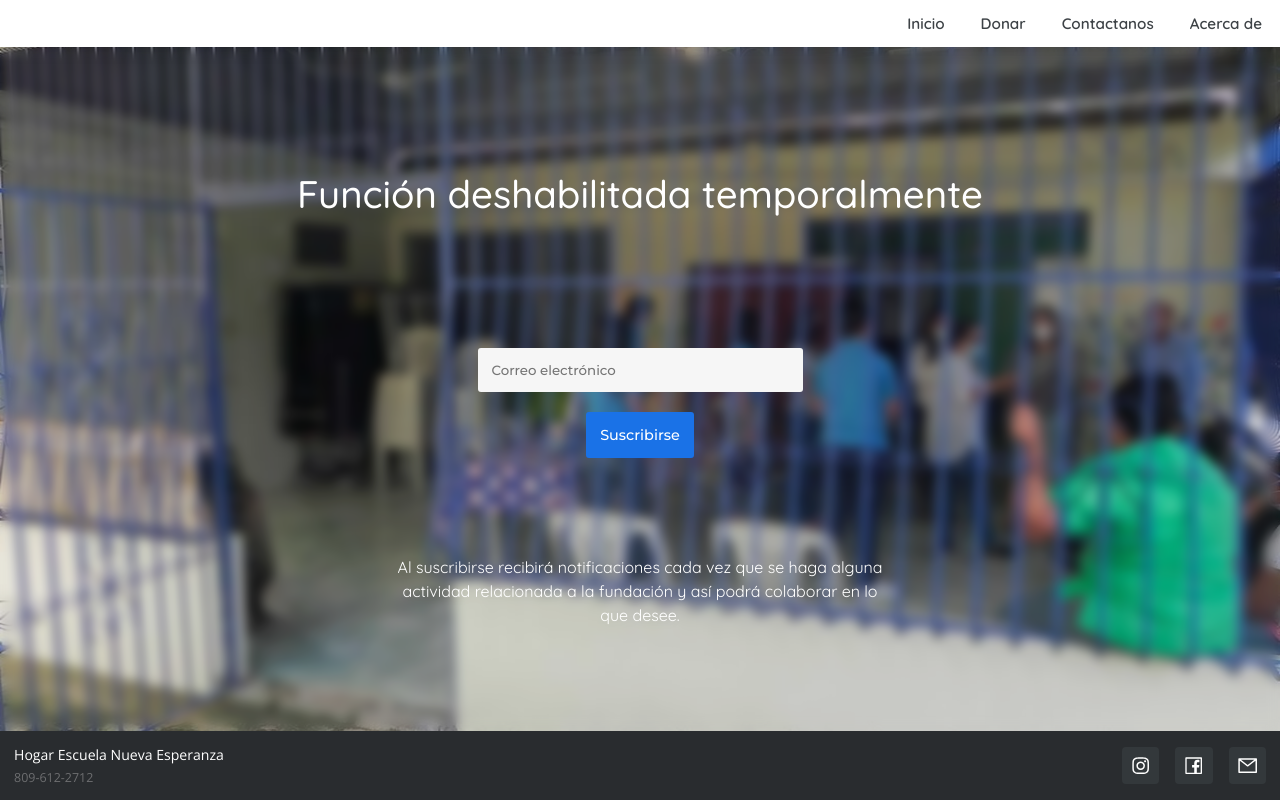
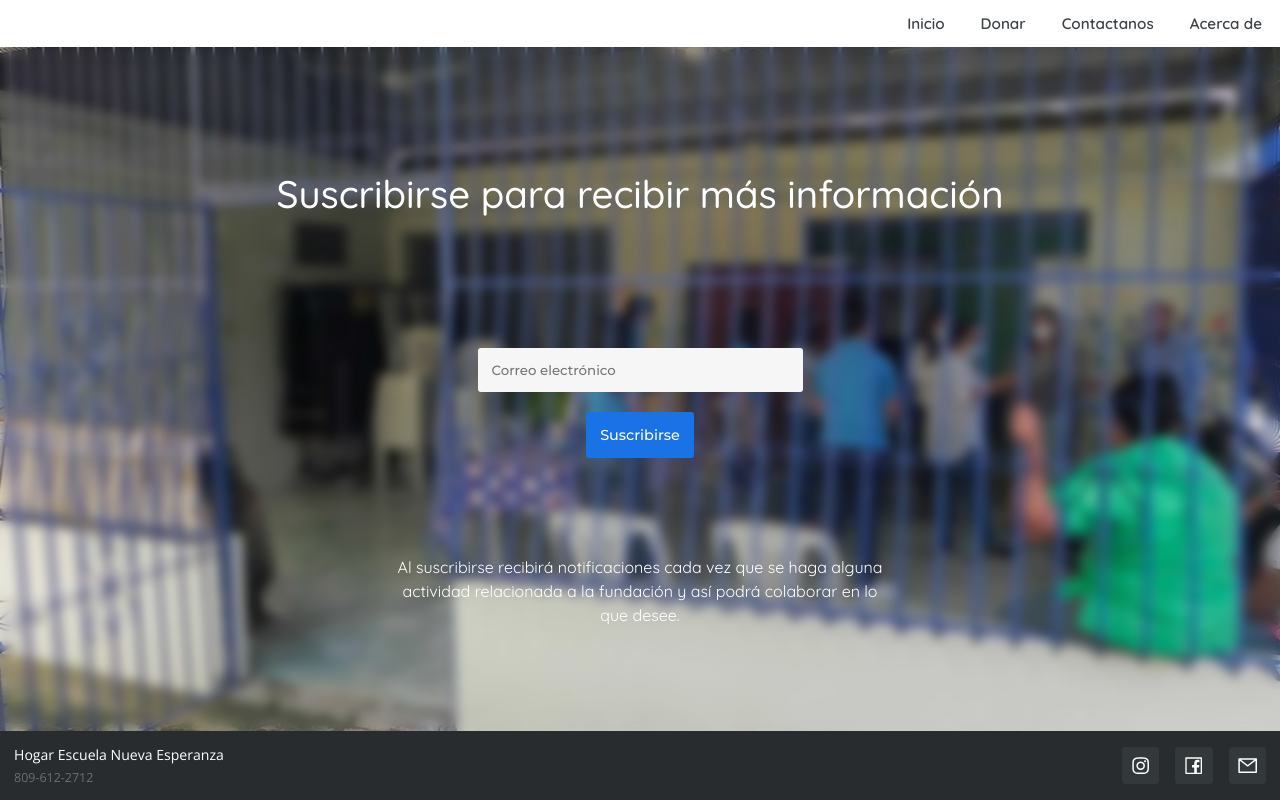
Before and after one commit to miguelrg28/loveandhope-nextjs, a Next.js app: page /suscribe in a window 1280 px wide. Built offline with nearby package versions, Linux system fonts and the light colour scheme.

Commit message:
fixed suscribe message

```diff
--- a/pages/suscribe.js
+++ b/pages/suscribe.js
@@ -42,10 +42,9 @@ export default function Suscribe() {
                     <form className={styles.container} onSubmit={handleSubmit}>
                         <div className={styles.title_container}>
                             <span>
-                                {/*succeed.succeed
+                                {succeed.succeed
                                     ? '¡Se ha suscrito con éxito!'
-                                : 'Suscribirse para recibir más información'*/}
-                                Función deshabilitada temporalmente
+                                    : 'Suscribirse para recibir más información'}
                             </span>
                         </div>
 
```
